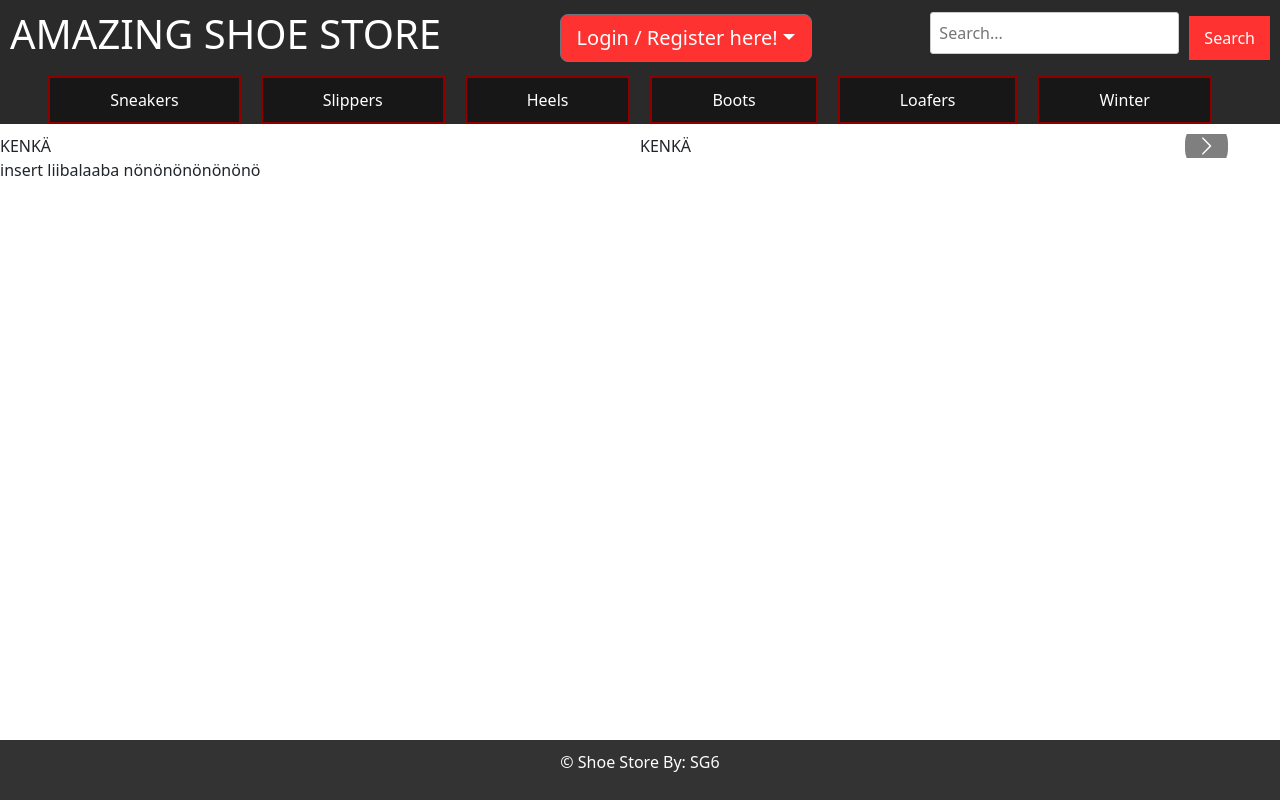
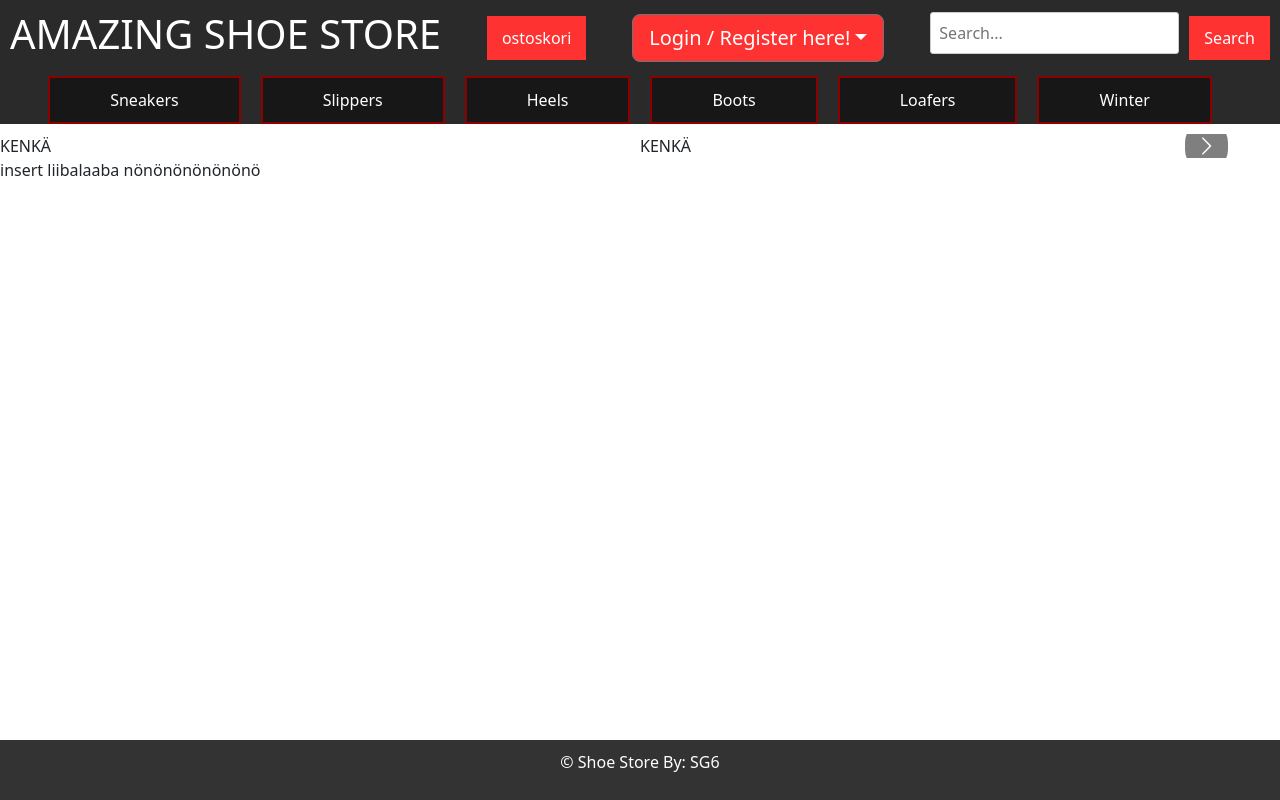
Before and after one commit to vileeni2/verkkokauppa-SG6, a React (Create React App) app: page / in a window 1280 px wide. Built offline with nearby package versions, Linux system fonts and the light colour scheme.

Commit message:
starting the shopping cart

```diff
--- a/src/components/header.js
+++ b/src/components/header.js
@@ -3,11 +3,18 @@ import './header.css';
 import Login from '../pages/login';
 import 'bootstrap/dist/css/bootstrap.min.css';
 import 'bootstrap/dist/js/bootstrap.bundle.min.js'; // Bootstrap JavaScript
+import './shopping_cart';
 
 const Header = () => {
   return (
     <header className="header-container">
       <h1>AMAZING SHOE STORE</h1>
+
+      <div className="shopping-cart">
+       <button type='button'>ostoskori</button>
+       < link to ="./shopping_cart"></link>
+      </div>
+
       <div className="dropdown">
         <button className="btn btn-secondary btn-lg dropdown-toggle" type="button" id="dropdownMenuButton" data-bs-toggle="dropdown" aria-haspopup="true" aria-expanded="false" style={{ backgroundColor: '#ff3232'}}>
           Login / Register here!
--- /dev/null
+++ b/src/components/shopping_cart.js
@@ -0,0 +1,12 @@
+import React from 'react';
+
+const shopping_cart = () => {
+  return (
+    <div>
+      <h1>Ostoskori</h1>
+      {/* Add your content here */}
+    </div>
+  );
+};
+
+export default shopping_cart;
```
